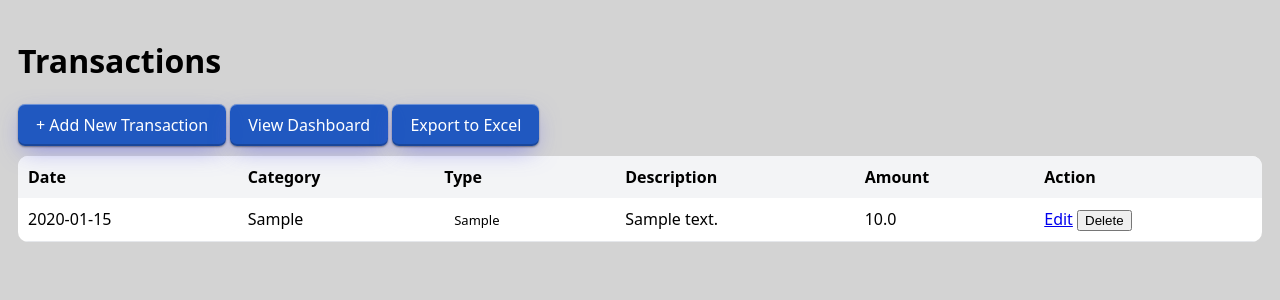
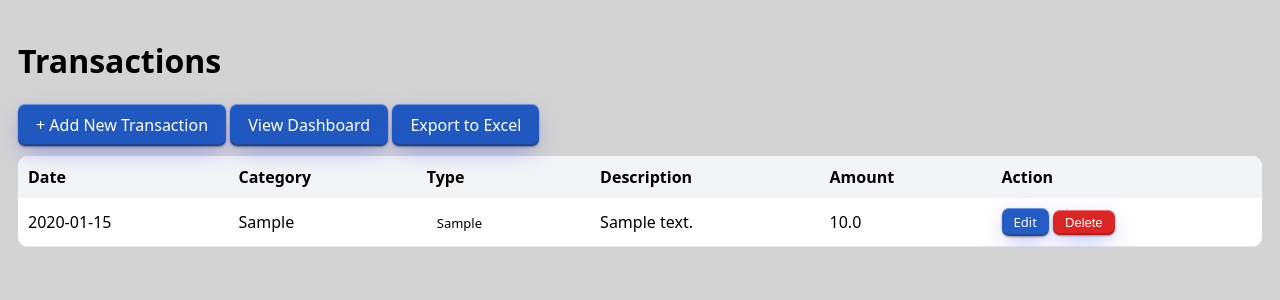
Before and after one commit to ahmed71huz/budget-tracker, a Flask app: page / in a window 1280 px wide. Shown: the top 300 px of the page. Run offline with Flask 3, Linux system fonts and the light colour scheme; tables that the repository leaves empty hold one stand-in row (values such as "Sample post").

Commit message:
Add type badges, colored amounts and small Edit/Delete buttons

```diff
--- a/static/style.css
+++ b/static/style.css
@@ -64,6 +64,17 @@ body {
     outline: 3px solid rgba(8, 72, 190, 0.4);
     outline-offset: 2px;
 }
+
+.btn-sm{
+    padding: 5px 12px;
+    font-size: 13px;
+}
+.btn-danger{
+    background-color: #dc2626;
+}
+.btn-danger:hover{
+    background-color: #991b2b;
+}
 table{
     margin-top: 10px;
     width: 100%;
@@ -92,20 +103,20 @@ tbody tr:hover{
     font-size: 13px;
 }
 .badge.income {
-    background-color: #dcfce7;
+    background-color: #ccf5da;
     color: #166534;
 }
 
 .badge.expense {
-    background-color: #fee2e2;
+    background-color: #f7cccc;
     color: #991b1b;
 }
 
 .amount.income {
     font-weight: bold;
-    color: green;
+    color: rgb(46, 146, 46);
 }
 .amount.expense {
     font-weight: bold;
-    color: red;
+    color: rgb(150, 34, 34);
 }
--- a/templates/index.html
+++ b/templates/index.html
@@ -33,9 +33,9 @@
         <td>{{t.description}}</td>
         <td class=" amount {{ t.type }}"> {{t.amount }}</td>
         <td>
-          <a href="/edit/{{ t.id }}">Edit</a>
+          <a href="/edit/{{ t.id }}" class="btn btn-sm">Edit</a>
           <form method="POST" action="/delete/{{ t.id }}" style="display:inline;">
-            <button type="submit">Delete</button>
+            <button type="submit" class="btn btn-sm btn-danger">Delete</button>
           </form>
         </td>
       </tr>
```
